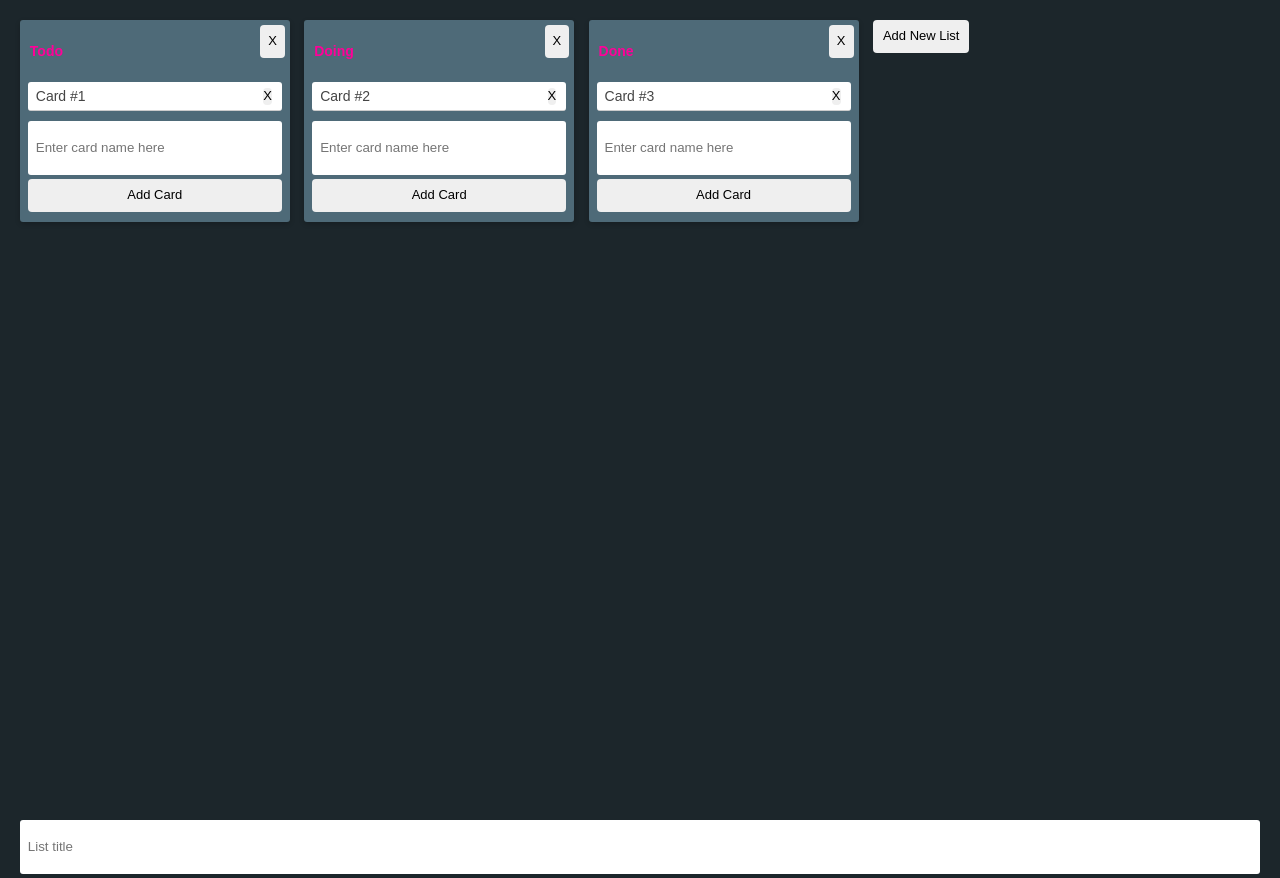
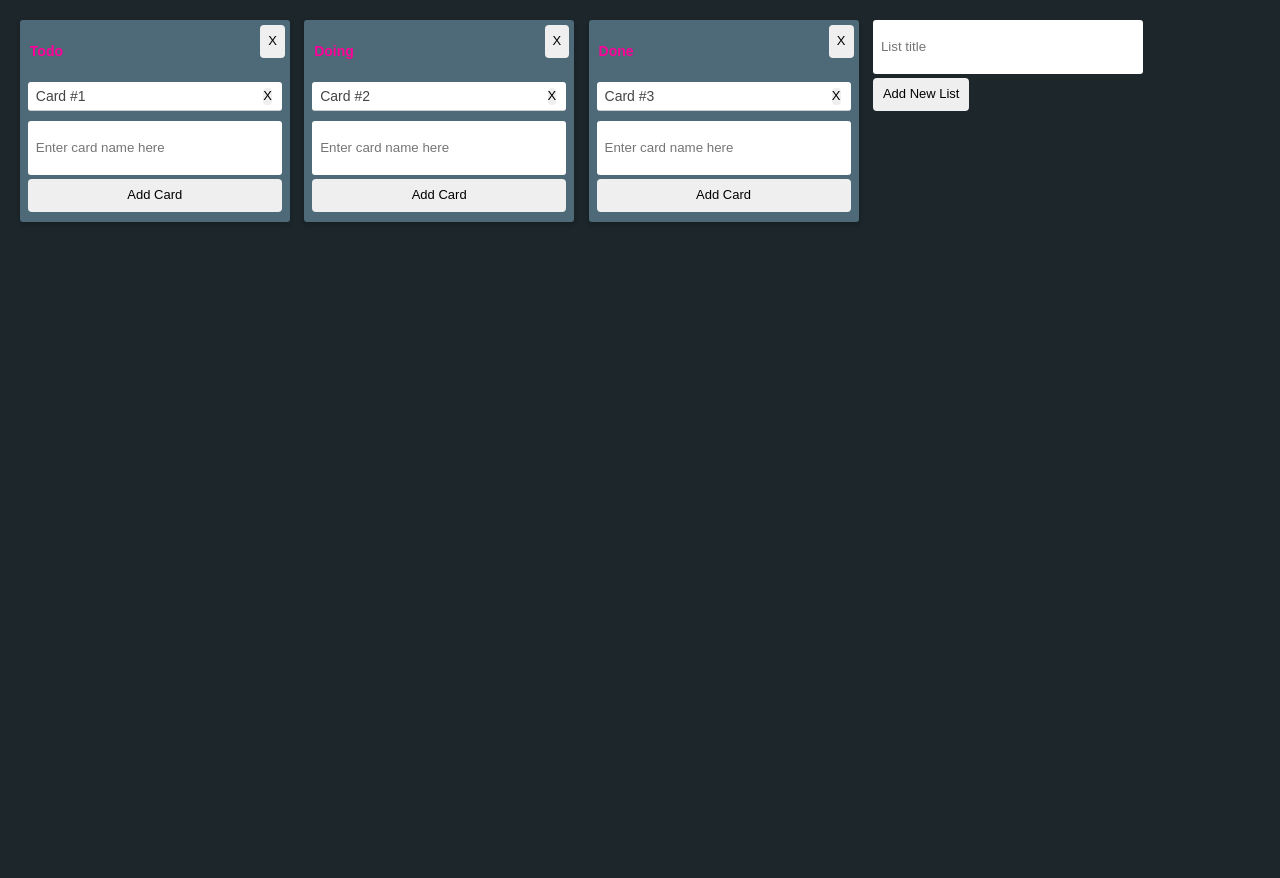
Before and after one commit to chas-academy/05-trello-clone-okan-s, a website built with webpack: page src/index.html in a window 1280 px wide. Shown: the part 60-938 px from the top of the page. After the commit the page ends 880 px from the top, so only its background shows below. Built offline with nearby package versions, Linux system fonts and the light colour scheme.

Commit message:
Reposition list creation dialog

```diff
--- a/src/index.html
+++ b/src/index.html
@@ -77,14 +77,14 @@
             </div>
         </div>
         <div class="column">
+            <div id="list-creation-dialog" title="Create new list" >
+                <form>
+                    <input type="text" name="title" placeholder="List title" />
+                </form>
+            </div>
             <button id="new-list" class="button">Add new list</button>
         </div>
     </div>
 
-    <div id="list-creation-dialog" title="Create new list" style="height: 40px">
-        <form>
-            <input type="text" name="title" placeholder="List title" />
-        </form>
-    </div>
 </body>
 </html>
```
